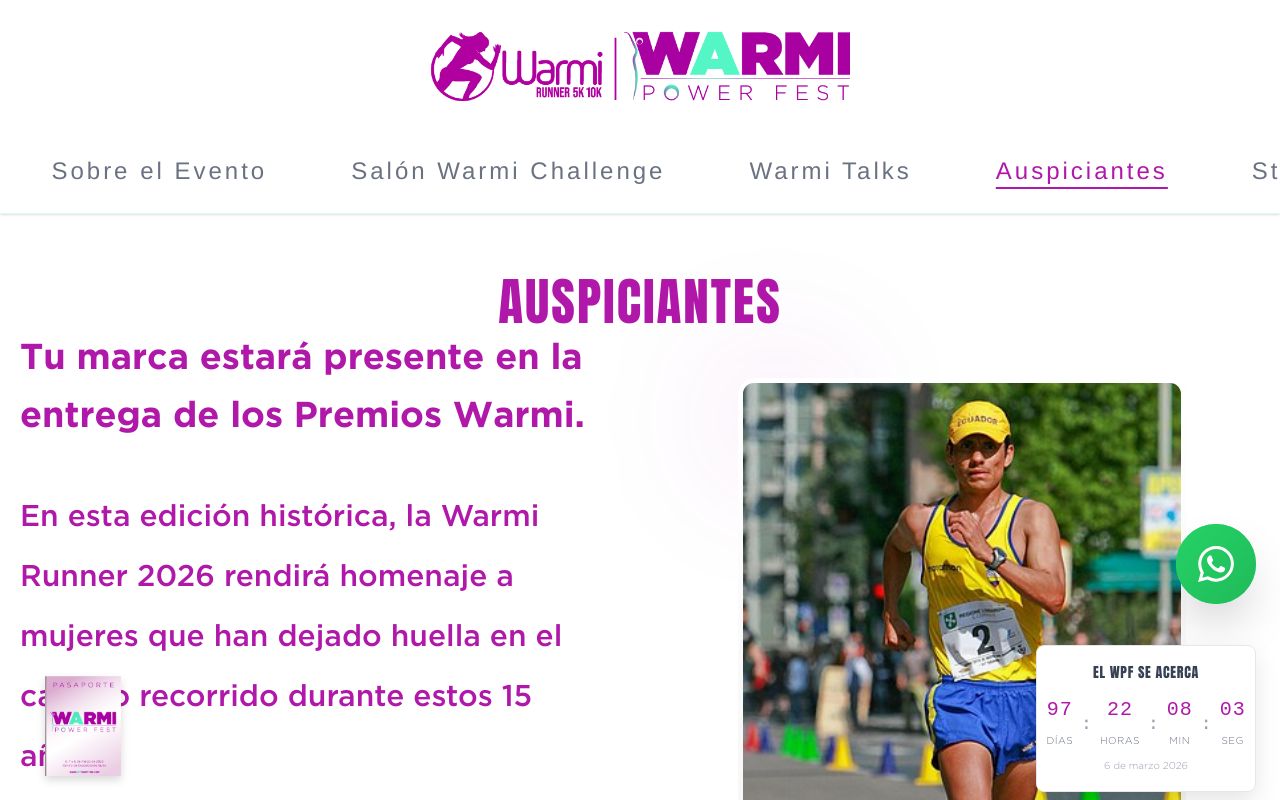
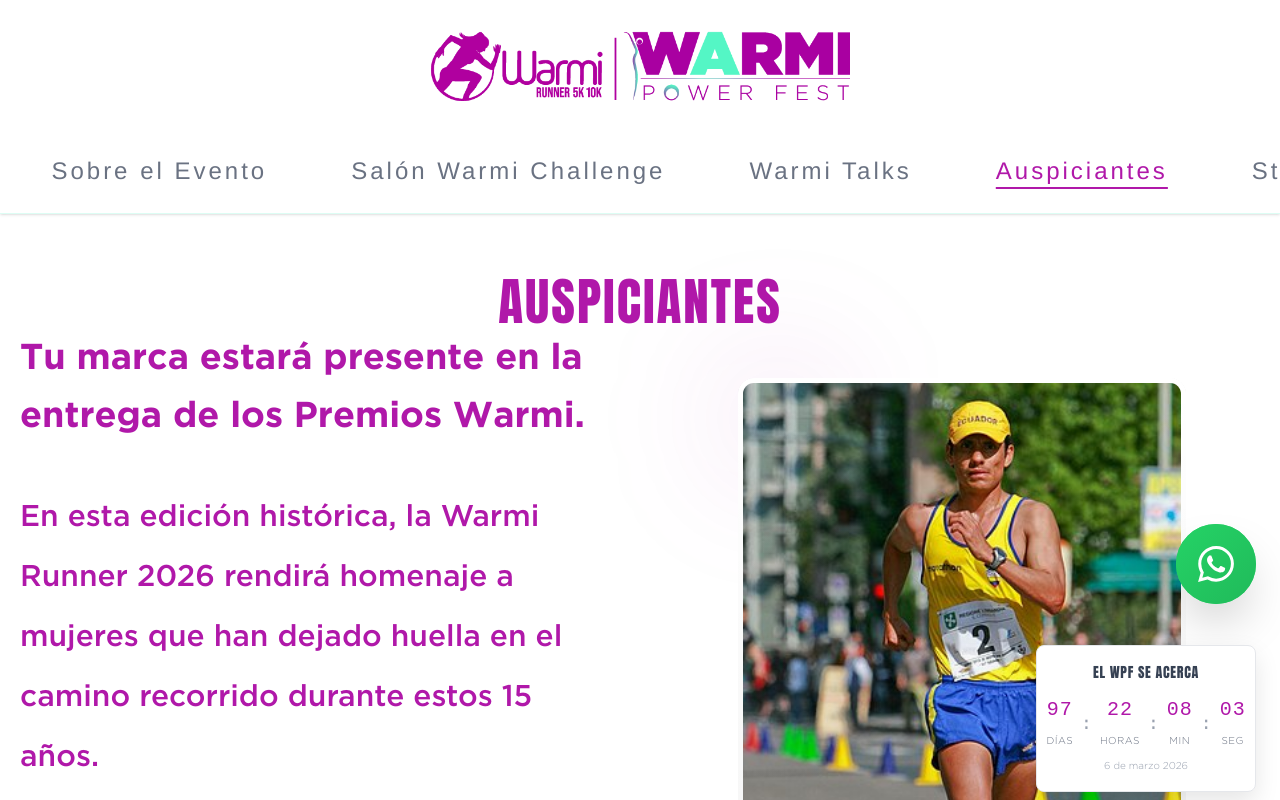
Before and after one commit to antxnyiuuuu/wpowerfest, a React (Vite) app in the folder wpowerfest/: page /auspiciante in a window 1280 px wide. Shown: the top 800 px of the page. Built offline with nearby package versions, Linux system fonts and the light colour scheme.

Commit message:
añadir pasaporte flotante en el inicio

```diff
--- a/wpowerfest/src/App.tsx
+++ b/wpowerfest/src/App.tsx
@@ -12,7 +12,6 @@
 import PageTransition from "./components/PageTransition";
 import WhatsAppButton from "./components/WhatsAppButton";
 import CountdownTimer from "./components/CountdownTimer";
-import PassportButton from "./components/PassportButton";
 
 function App() {
   return (
@@ -91,7 +90,6 @@
       </Routes>
       <WhatsAppButton />
       <CountdownTimer />
-      <PassportButton />
     </BrowserRouter>
   );
 }
--- a/wpowerfest/src/pages/Home.tsx
+++ b/wpowerfest/src/pages/Home.tsx
@@ -1,6 +1,7 @@
 import { useState, useEffect } from "react";
 import Navigation from "../components/Navigation";
 import WhatsAppButtonHome from "../components/WhatsAppButtonHome";
+import PassportButton from "../components/PassportButton";
 
 function Home() {
   // Contador regresivo
@@ -453,6 +454,9 @@
 
       {/* Botón de WhatsApp solo para la página de inicio */}
       <WhatsAppButtonHome />
+
+      {/* Botón de Pasaporte solo para la página de inicio */}
+      <PassportButton />
     </div>
   );
 }
```
